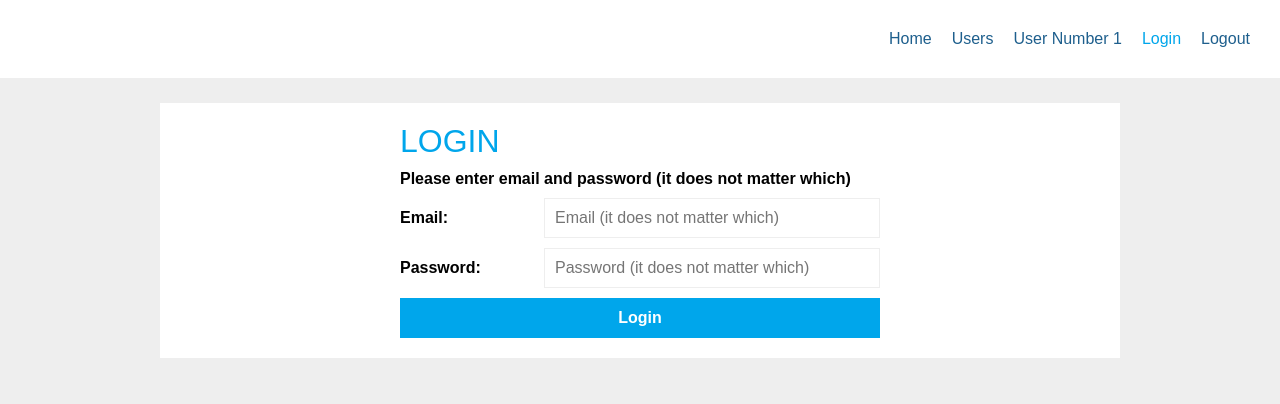
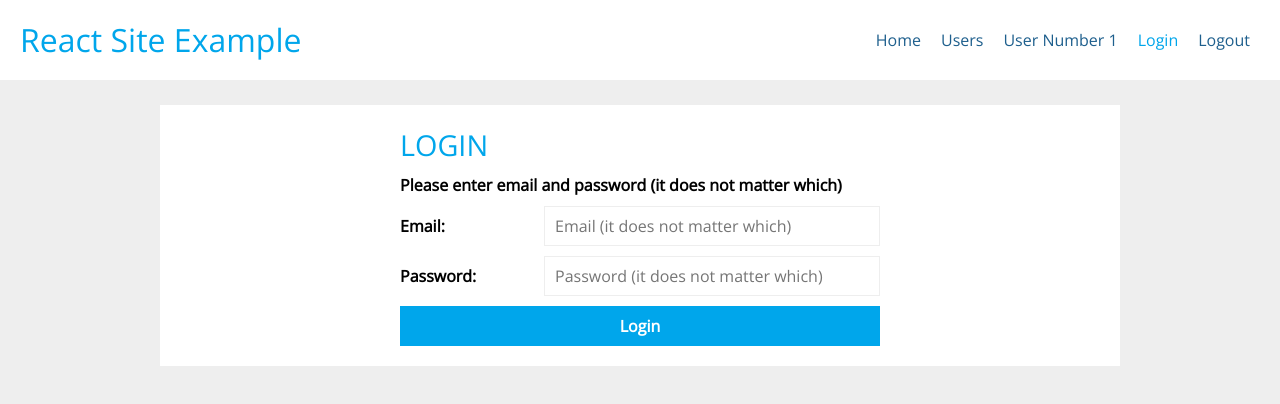
Before and after one commit to tawfiknasser/react-site-example, a React (Create React App) app: page /login in a window 1280 px wide. Shown: the top 404 px of the page. Built offline with nearby package versions, Linux system fonts and the light colour scheme.

Commit message:
Added style to user component and logo to toolbar

```diff
--- a/src/App.js
+++ b/src/App.js
@@ -58,8 +58,9 @@ export default class App extends Component {
         return (
             <Router>
                 <div>
-                    <nav className="menu">
-                        <ul>
+                    <nav className="toolbar">
+                        <Link className="logo" to="/">React Site Example</Link>
+                        <ul className="menu">
                             <li><NavLink exact to="/">Home</NavLink></li>
                             <li><NavLink to="/users">Users</NavLink></li>
                             <li><NavLink to="/user/1">User Number 1</NavLink></li>
--- a/src/Components/User.js
+++ b/src/Components/User.js
@@ -1,5 +1,4 @@
 import React, { Component } from 'react';
-
 class User extends Component {
   componentDidMount() {
     if (this.userID) {
@@ -17,11 +16,22 @@ class User extends Component {
   render() {
     return (
       <div className="User">
-        <h1>USER</h1>
-        <strong>ID:</strong> <span>{this.props.user.id}</span><br />
-        <strong>First Name:</strong> <span>{this.props.user.first_name}</span><br />
-        <strong>Last Name:</strong> <span>{this.props.user.last_name}</span><br />
-        <strong>Avatar:</strong> <img src={this.props.user.avatar} alt={this.props.user.first_name + ' ' + this.props.user.last_name} />
+        <h1>USER #{this.props.user.id}</h1>
+        <div className="card">
+          <img className="card-img" src={this.props.user.avatar} alt={this.props.user.first_name + ' ' + this.props.user.last_name} />
+          <div className="card-label">
+            <strong>ID</strong> <span>{this.props.user.id}</span>
+          </div>
+          <div className="card-label">
+            <strong>First name</strong> <span>{this.props.user.first_name}</span>
+          </div>
+          <div className="card-label">
+            <strong>Last name</strong> <span>{this.props.user.last_name}</span>
+          </div>
+          <div className="card-label">
+            <strong>URL</strong> <a target="_blank" href={this.props.user.avatar} alt={this.props.user.first_name + ' ' + this.props.user.last_name}>{this.props.user.avatar}</a>
+          </div>
+        </div>
       </div>
     );
   }
--- a/src/index.css
+++ b/src/index.css
@@ -1,5 +1,7 @@
+@import url('https://fonts.googleapis.com/css?family=Open+Sans');
+
 body {
-    font-family: Arial;
+    font-family: 'Open Sans', sans-serif;
     font-size: 100%;
     margin: 0;
     background: #eee;
@@ -32,30 +34,39 @@ main {
     cursor: pointer;
 }
 
-nav.menu {
+.toolbar {
     background: #fff;
     margin-bottom: 25px;
-    text-align: right;
-    padding: 20px;
+    display: flex;
+    justify-content: space-between;
+    align-items: center;
+    height: 80px;
+    line-height: 80px;
+    padding: 0 20px;
 }
 
-.menu li {
+.logo {
+    font-size: 2rem;
+    color: #00a6eb;
+}
+
+.toolbar li {
     display: inline-block;
 }
 
-.menu li a {
+.toolbar li a {
     color: #1e5f8d;
     display: block;
     padding: 10px;
 }
 
-.menu li a.active {
+.toolbar li a.active {
     color: #00a6eb;
 }
 
 h1 {
     color: #00a6eb;
-    font-size: 2rem;
+    font-size: 1.8rem;
     margin-bottom: 10px;
     text-transform: uppercase;
 }
@@ -184,3 +195,10 @@ h1 {
 .group-button .button:last-child {
     border-radius: 0 10px 10px 0;
 }
+
+.card {
+    display: flex;
+    flex-direction: column;
+    justify-content: center;
+    box-shadow: 0px 0px 5px 0 rgba(0,0,0,.4);
+}
```
